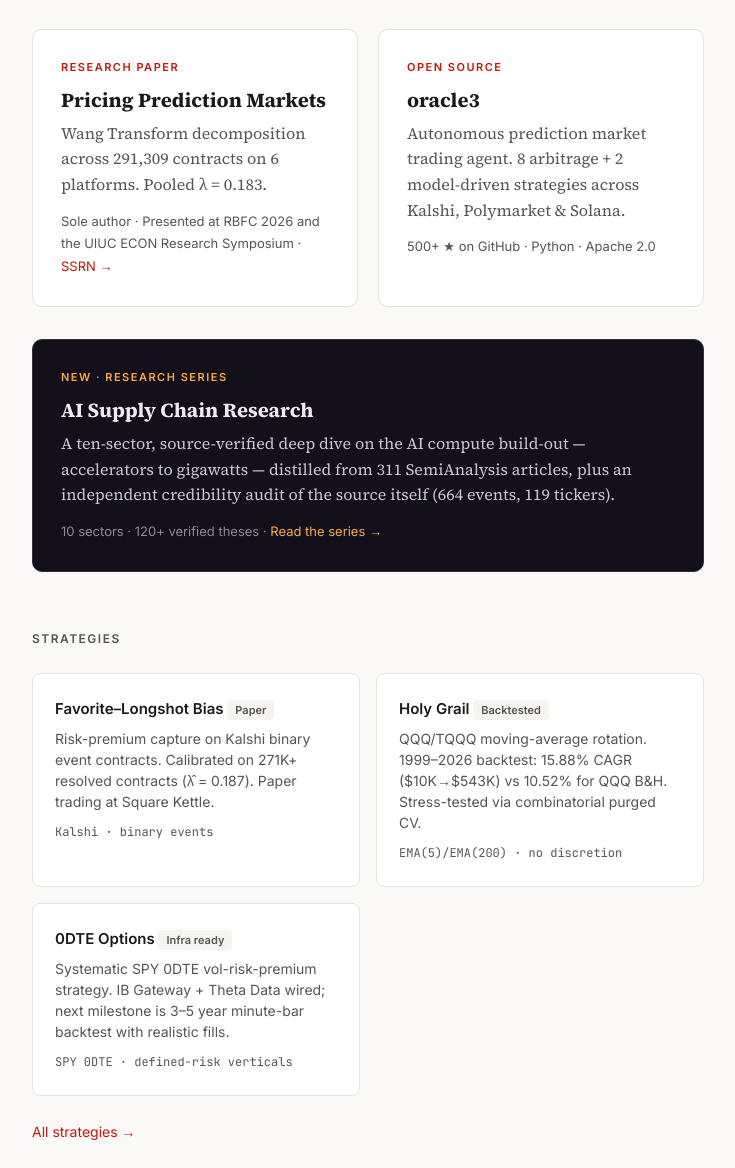
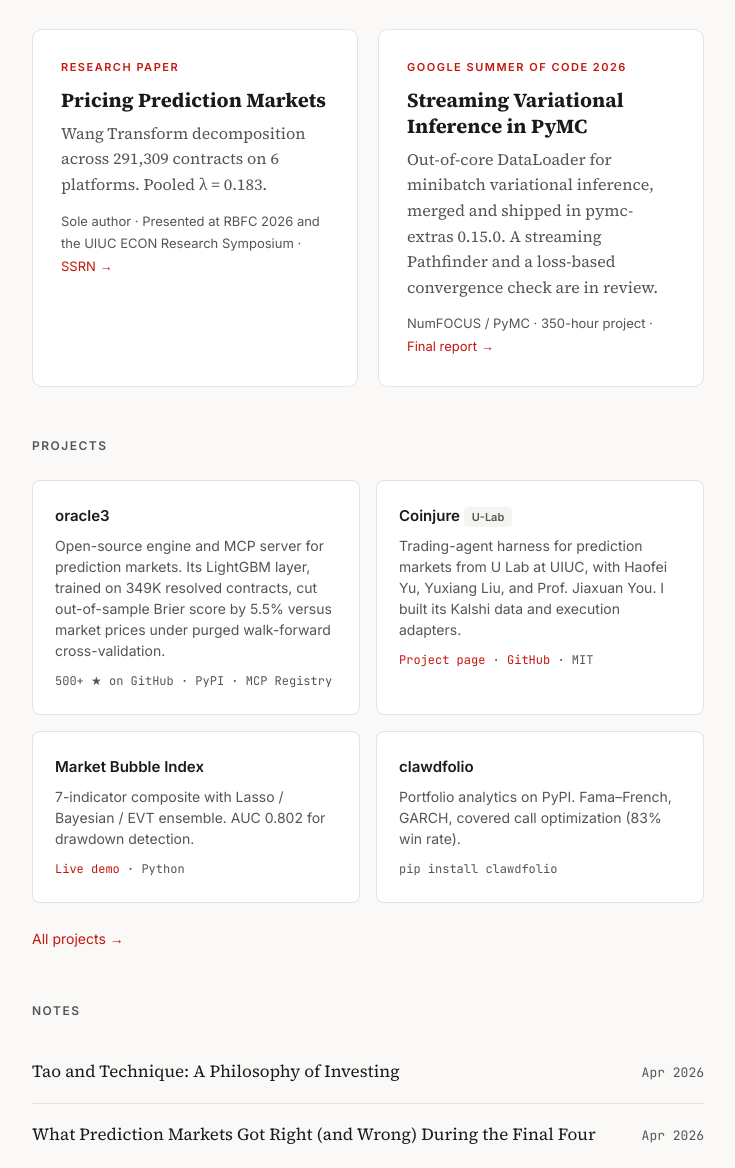
Before and after one commit to YichengYang-Ethan/YichengYang-Ethan.github.io, a plain HTML site: page index.html in a window 1280 px wide. Shown: the part 502-1670 px from the top of the page, without its empty margins (272-1007 px from the left). Drawn offline with Linux system fonts and the light colour scheme.

Commit message:
Home: feature GSoC next to the paper, lead projects with oracle3 and Coinjure, move strategies and the AI series off the front page

```diff
--- a/index.html
+++ b/index.html
@@ -48,68 +48,36 @@
     <div class="card-desc">Wang Transform decomposition across 291,309 contracts on 6 platforms. Pooled &lambda; = 0.183.</div>
     <div class="card-meta">Sole author &middot; Presented at RBFC 2026 and the UIUC ECON Research Symposium &middot; <span style="color:var(--accent)">SSRN &rarr;</span></div>
   </a>
-  <a href="https://github.com/YichengYang-Ethan/oracle3" class="card" style="text-decoration:none; color:inherit;">
-    <div class="card-label">Open Source</div>
-    <div class="card-title">oracle3</div>
-    <div class="card-desc">Autonomous prediction market trading agent. 8 arbitrage + 2 model-driven strategies across Kalshi, Polymarket & Solana.</div>
-    <div class="card-meta">500+ &starf; on GitHub &middot; Python &middot; Apache 2.0</div>
+  <a href="/gsoc-final-report" class="card" style="text-decoration:none; color:inherit;">
+    <div class="card-label">Google Summer of Code 2026</div>
+    <div class="card-title">Streaming Variational Inference in PyMC</div>
+    <div class="card-desc">Out-of-core DataLoader for minibatch variational inference, merged and shipped in pymc-extras 0.15.0. A streaming Pathfinder and a loss-based convergence check are in review.</div>
+    <div class="card-meta">NumFOCUS / PyMC &middot; 350-hour project &middot; <span style="color:var(--accent)">Final report &rarr;</span></div>
   </a>
 </div>
-
-<!-- AI Supply Chain Research -->
-<a href="/ai-supply-chain" class="card" style="display:block; text-decoration:none; color:inherit; margin-top:14px; background:#14101B; border:1px solid #34303A;">
-  <div class="card-label" style="color:#F8A848;">New &middot; Research Series</div>
-  <div class="card-title" style="color:#EDEBF0;">AI Supply Chain Research</div>
-  <div class="card-desc" style="color:#C9C7CE;">A ten-sector, source-verified deep dive on the AI compute build-out &mdash; accelerators to gigawatts &mdash; distilled from 311 SemiAnalysis articles, plus an independent credibility audit of the source itself (664 events, 119 tickers).</div>
-  <div class="card-meta" style="color:#8B8992;">10 sectors &middot; 120+ verified theses &middot; <span style="color:#F8A848">Read the series &rarr;</span></div>
-</a>
-
-<!-- Strategies -->
-<div class="section-label">Strategies</div>
-<div class="project-grid">
-  <a href="/strategies" class="project-card">
-    <div class="project-name">Favorite&ndash;Longshot Bias <span class="tag">Paper</span></div>
-    <div class="project-desc">Risk-premium capture on Kalshi binary event contracts. Calibrated on 271K+ resolved contracts (&lambda;&#770; = 0.187). Paper trading at Square Kettle.</div>
-    <div class="project-meta">Kalshi &middot; binary events</div>
-  </a>
-  <a href="/holy-grail" class="project-card">
-    <div class="project-name">Holy Grail <span class="tag">Backtested</span></div>
-    <div class="project-desc">QQQ/TQQQ moving-average rotation. 1999&ndash;2026 backtest: 15.88% CAGR ($10K&rarr;$543K) vs 10.52% for QQQ B&amp;H. Stress-tested via combinatorial purged CV.</div>
-    <div class="project-meta">EMA(5)/EMA(200) &middot; no discretion</div>
-  </a>
-  <a href="/strategies" class="project-card">
-    <div class="project-name">0DTE Options <span class="tag">Infra ready</span></div>
-    <div class="project-desc">Systematic SPY 0DTE vol-risk-premium strategy. IB Gateway + Theta Data wired; next milestone is 3&ndash;5 year minute-bar backtest with realistic fills.</div>
-    <div class="project-meta">SPY 0DTE &middot; defined-risk verticals</div>
-  </a>
-</div>
-
-<p style="font-family:Inter,sans-serif; font-size:14px; color:var(--text-secondary); margin-top:8px;">
-  <a href="/strategies">All strategies &rarr;</a>
-</p>
 
 <!-- Projects -->
 <div class="section-label" style="margin-top:48px;">Projects</div>
 <div class="project-grid">
+  <a href="https://github.com/YichengYang-Ethan/oracle3" class="project-card">
+    <div class="project-name">oracle3</div>
+    <div class="project-desc">Open-source engine and MCP server for prediction markets. Its LightGBM layer, trained on 349K resolved contracts, cut out-of-sample Brier score by 5.5% versus market prices under purged walk-forward cross-validation.</div>
+    <div class="project-meta">500+ &starf; on GitHub &middot; PyPI &middot; MCP Registry</div>
+  </a>
   <div class="project-card">
     <div class="project-name">Coinjure <span class="tag">U-Lab</span></div>
-    <div class="project-desc">Trading agent harness for prediction markets. Cross-exchange arbitrage, auto-pair discovery, TUI monitor. Co-developed with Haofei Yu.</div>
-    <div class="project-meta"><a href="https://github.com/ulab-uiuc/coinjure">GitHub</a> &middot; pip install coinjure &middot; MIT</div>
+    <div class="project-desc">Trading-agent harness for prediction markets from U Lab at UIUC, with Haofei Yu, Yuxiang Liu, and Prof. Jiaxuan You. I built its Kalshi data and execution adapters.</div>
+    <div class="project-meta"><a href="https://ulab-uiuc.github.io/coinjure/blog/index.html">Project page</a> &middot; <a href="https://github.com/ulab-uiuc/coinjure">GitHub</a> &middot; MIT</div>
   </div>
-  <a href="https://github.com/YichengYang-Ethan/clawdfolio" class="project-card">
-    <div class="project-name">clawdfolio</div>
-    <div class="project-desc">Portfolio analytics on PyPI. Fama&ndash;French, GARCH, covered call optimization (83% win rate).</div>
-    <div class="project-meta">pip install clawdfolio</div>
-  </a>
   <a href="https://github.com/YichengYang-Ethan/Market-Bubble-Index-Dashboard" class="project-card">
     <div class="project-name">Market Bubble Index</div>
     <div class="project-desc">7-indicator composite with Lasso / Bayesian / EVT ensemble. AUC 0.802 for drawdown detection.</div>
     <div class="project-meta"><span style="color:var(--accent)">Live demo</span> &middot; Python</div>
   </a>
-  <a href="/market-predict" class="project-card">
-    <div class="project-name">market-predict <span class="tag">Live</span></div>
-    <div class="project-desc">SPY/QQQ trader dashboard &mdash; spot, options walls, dealer gamma, and Kalshi vs Polymarket vs the Fed path. Free data, 15-min snapshots.</div>
-    <div class="project-meta"><span style="color:var(--accent)">Live dashboard</span> &middot; Streamlit</div>
+  <a href="https://github.com/YichengYang-Ethan/clawdfolio" class="project-card">
+    <div class="project-name">clawdfolio</div>
+    <div class="project-desc">Portfolio analytics on PyPI. Fama&ndash;French, GARCH, covered call optimization (83% win rate).</div>
+    <div class="project-meta">pip install clawdfolio</div>
   </a>
 </div>
 
```
